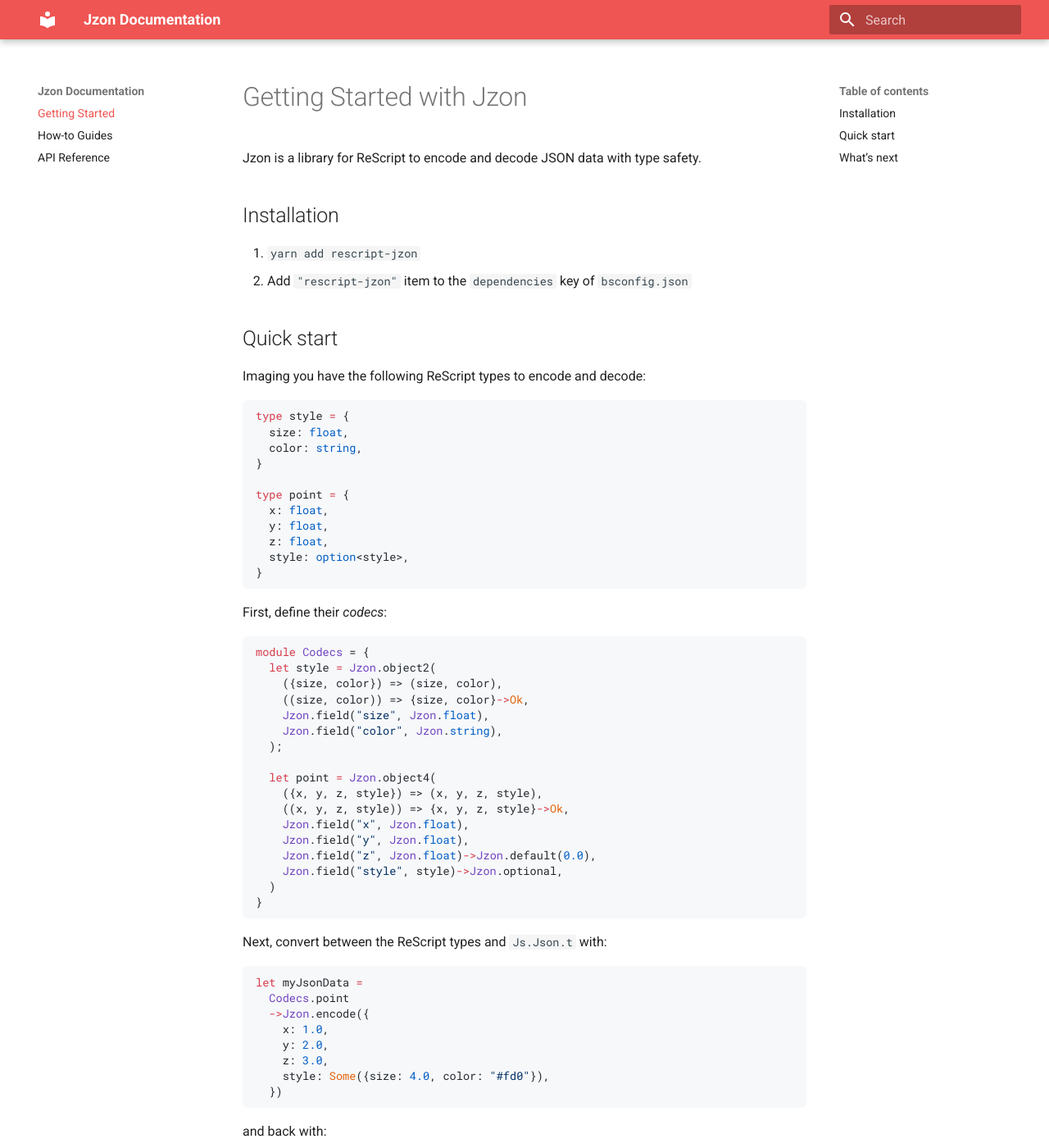
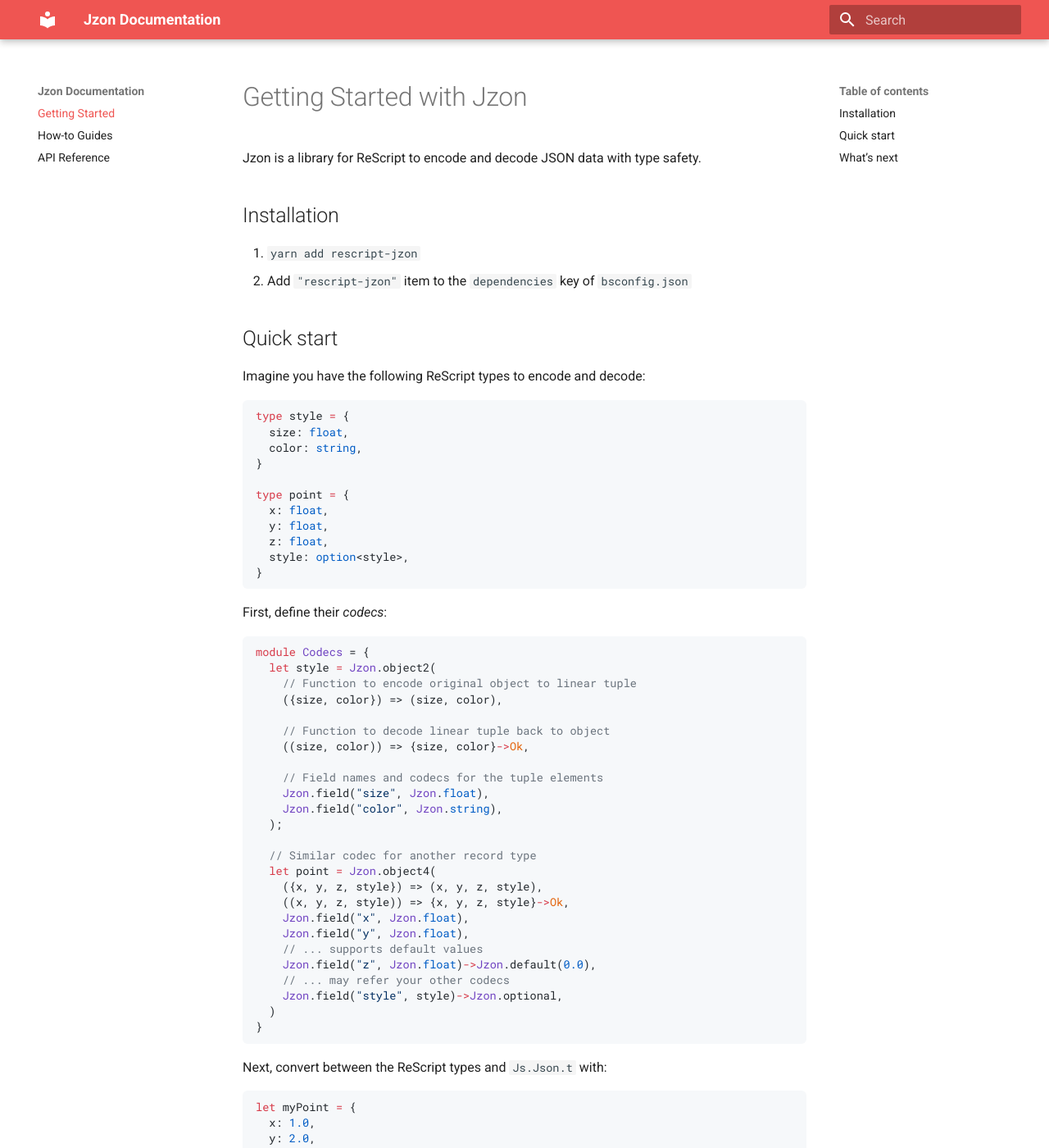
Before and after one commit to nkrkv/jzon, an MkDocs documentation site: the page built from docs/index.md, in a window 1280 px wide and 1400 px high. Shown: the whole window at 82% size. Built offline with MkDocs 1.6.1 and Material for MkDocs 9.7.7, drawn with Linux system fonts in a browser that asks for light colours; nearby versions of some CDN libraries; some of the changed text lies outside the part shown.

Commit message:
doc: sync README.md and index.md

````diff
--- a/docs/index.md
+++ b/docs/index.md
@@ -9,7 +9,7 @@ Jzon is a library for ReScript to encode and decode JSON data with type safety.
 
 ## Quick start
 
-Imaging you have the following ReScript types to encode and decode:
+Imagine you have the following ReScript types to encode and decode:
 
 ```rescript
 type style = {
@@ -30,18 +30,26 @@ First, define their _codecs_:
 ```rescript
 module Codecs = {
   let style = Jzon.object2(
+    // Function to encode original object to linear tuple
     ({size, color}) => (size, color),
+
+    // Function to decode linear tuple back to object
     ((size, color)) => {size, color}->Ok,
+
+    // Field names and codecs for the tuple elements
     Jzon.field("size", Jzon.float),
     Jzon.field("color", Jzon.string),
   );
 
+  // Similar codec for another record type
   let point = Jzon.object4(
     ({x, y, z, style}) => (x, y, z, style),
     ((x, y, z, style)) => {x, y, z, style}->Ok,
     Jzon.field("x", Jzon.float),
     Jzon.field("y", Jzon.float),
+    // ... supports default values
     Jzon.field("z", Jzon.float)->Jzon.default(0.0),
+    // ... may refer your other codecs
     Jzon.field("style", style)->Jzon.optional,
   )
 }
@@ -50,20 +58,20 @@ module Codecs = {
 Next, convert between the ReScript types and `Js.Json.t` with:
 
 ```rescript
-let myJsonData =
-  Codecs.point
-  ->Jzon.encode({
-    x: 1.0,
-    y: 2.0,
-    z: 3.0,
-    style: Some({size: 4.0, color: "#fd0"}),
-  })
+let myPoint = {
+  x: 1.0,
+  y: 2.0,
+  z: 3.0,
+  style: Some({size: 4.0, color: "#fd0"}),
+}
+
+let json = myPoint->Jzon.encodeWith(Codecs.point)
 ```
 
 and back with:
 
 ```rescript
-let myPoint = Codecs.point->Jzon.decode(myJsonData)
+let myPoint = json->Jzon.decodeWith(Codecs.point)
 ```
 
 ## What’s next
````
